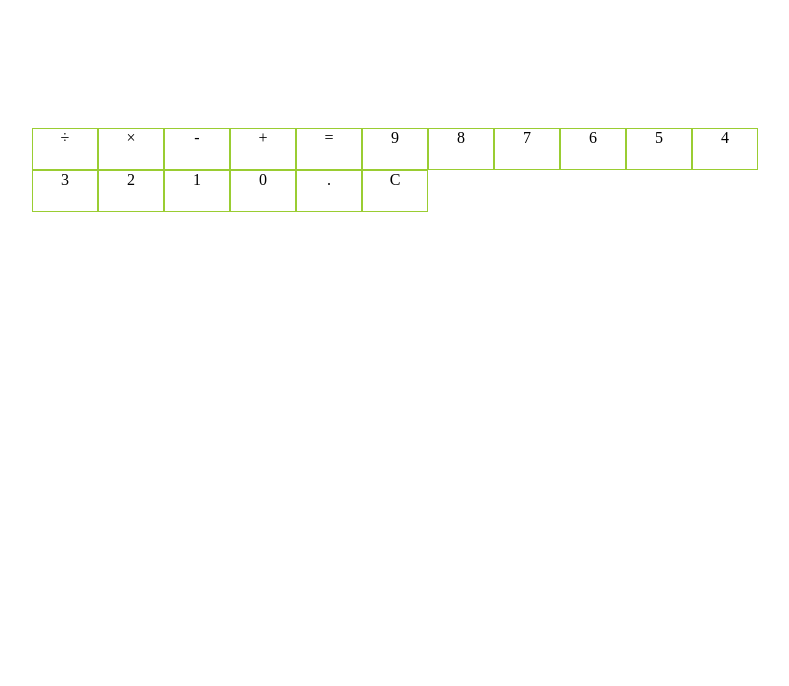
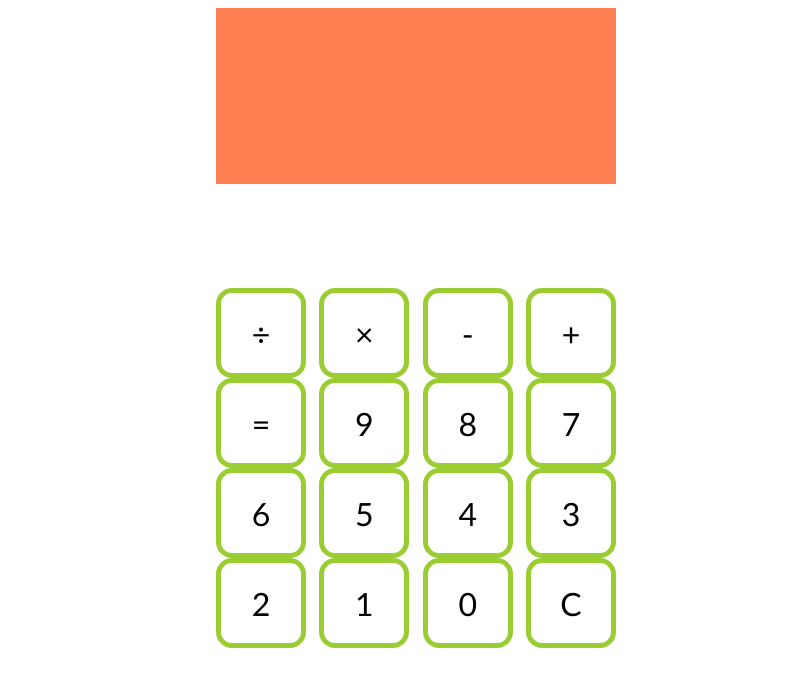
Before and after one commit to Salinger2333/calculator, a plain HTML site: page index.html in a window 1280 px wide. Shown: the whole page, without its empty margins (224-1013 px from the left). Drawn offline with Linux system fonts and the light colour scheme.

Commit message:
basic style

```diff
--- a/CSS/style.css
+++ b/CSS/style.css
@@ -2,29 +2,43 @@ body {
     display: flex;
     justify-content: center;
     align-items: center;
+    font-size: 2rem;
+    font-family: 'Gill Sans', 'Gill Sans MT', Calibri, 'Trebuchet MS', sans-serif;
 }
 
 .container {
-    width: 60vw;
-    height: 60vh;
+    width: 25rem;
+    height: 40rem;
     display: flex;
     flex-flow: column wrap;
+    justify-content: space-between;
 }
 
 
 .calc_display {
     width: 100%;
-    height: 15vh;
+    height: 22vh;
+    display: flex;
+    justify-content: center;
+    align-items: center;
+    background-color: coral;
 }
 
 .calc_buttons {
     display: flex;
     flex-wrap: wrap;
+    justify-content: space-between;
+    align-content: space-evenly;
 }
 
 .calc_button {
-    width: 5vw;
-    height: 5vh;
-    text-align: center;
-    border: 1px yellowgreen solid;
+    width: 5rem;
+    height: 5rem;
+    border: 5px yellowgreen solid;
+
+    display: flex;
+    justify-content: center;
+    align-items: center;
+    flex: none;
+    border-radius: 1rem;
 }
--- a/index.html
+++ b/index.html
@@ -27,7 +27,7 @@
             <div class="calc_button number_button">2</div>
             <div class="calc_button number_button">1</div>
             <div class="calc_button number_button">0</div>
-            <div class="calc_button number_button">.</div>
+            <!-- <div class="calc_button number_button">.</div> -->
             <div class="calc_button" id="clear_button">C</div>
         </div>
     </div>
```
